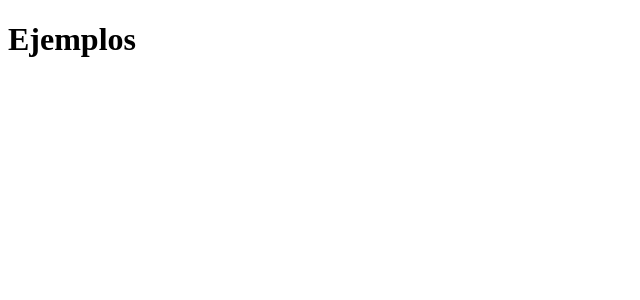
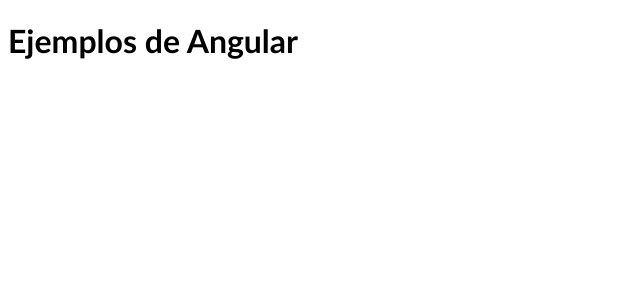
Before and after one commit to javierlete/angular-25-04, an Angular app in the folder ejemplos/: page / in a window 1280 px wide. Shown: the top 300 px of the page, without its empty margins (0-640 px from the left). Built offline with nearby package versions, Linux system fonts and the light colour scheme.

Commit message:
Pequeños cambios en app-root

```diff
--- a/ejemplos/src/app/app.component.css
+++ b/ejemplos/src/app/app.component.css
@@ -0,0 +1,3 @@
+h1 {
+    font-family: 'Trebuchet MS', 'Lucida Sans Unicode', 'Lucida Grande', 'Lucida Sans', Arial, sans-serif;
+}
--- a/ejemplos/src/app/app.component.html
+++ b/ejemplos/src/app/app.component.html
@@ -1 +1 @@
-<h1>Ejemplos</h1>
+<h1>{{title}}</h1>
--- a/ejemplos/src/app/app.component.ts
+++ b/ejemplos/src/app/app.component.ts
@@ -9,5 +9,5 @@ import { RouterOutlet } from '@angular/router';
   styleUrl: './app.component.css'
 })
 export class AppComponent {
-  title = 'ejemplos';
+  title = 'Ejemplos de Angular';
 }
```
